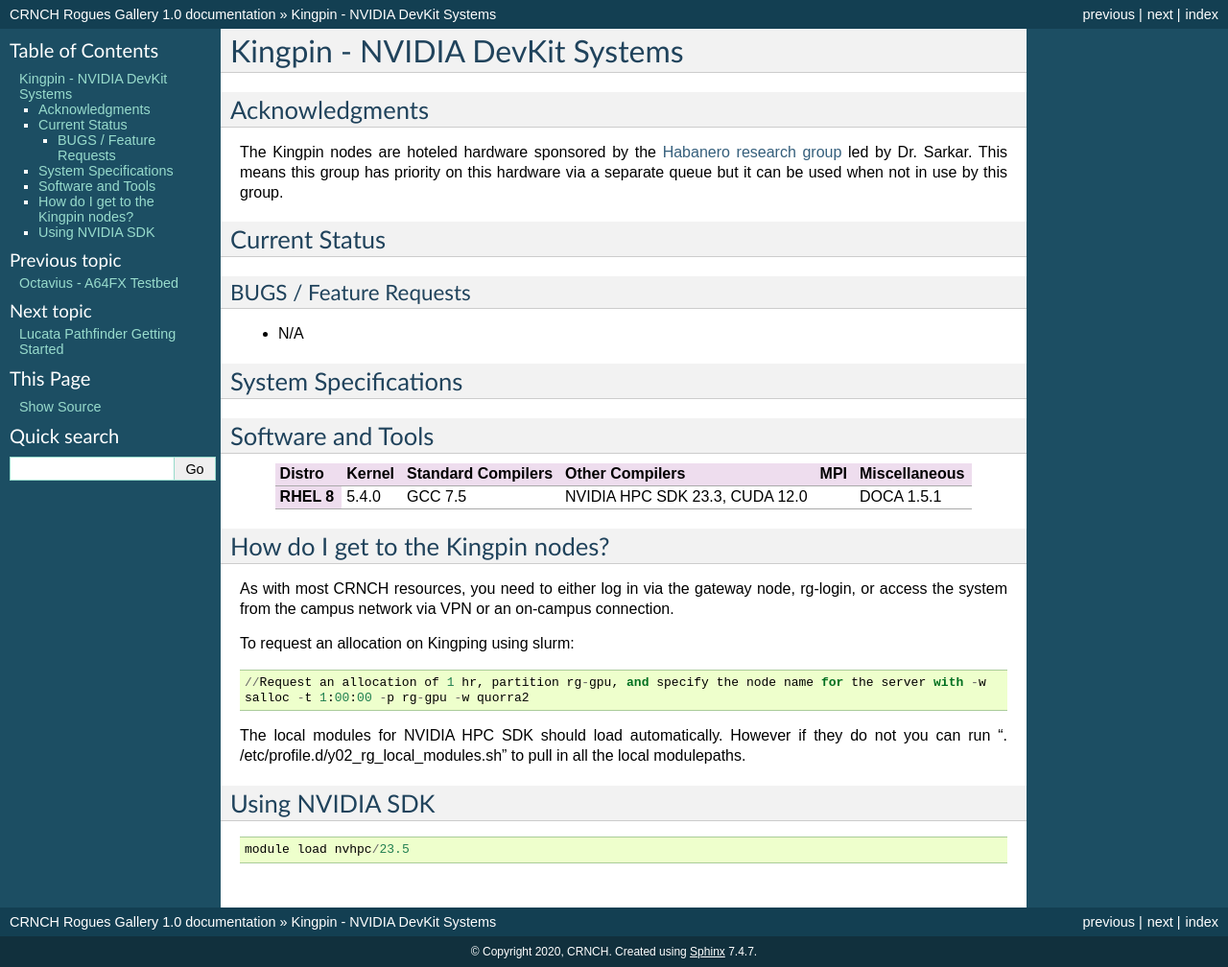
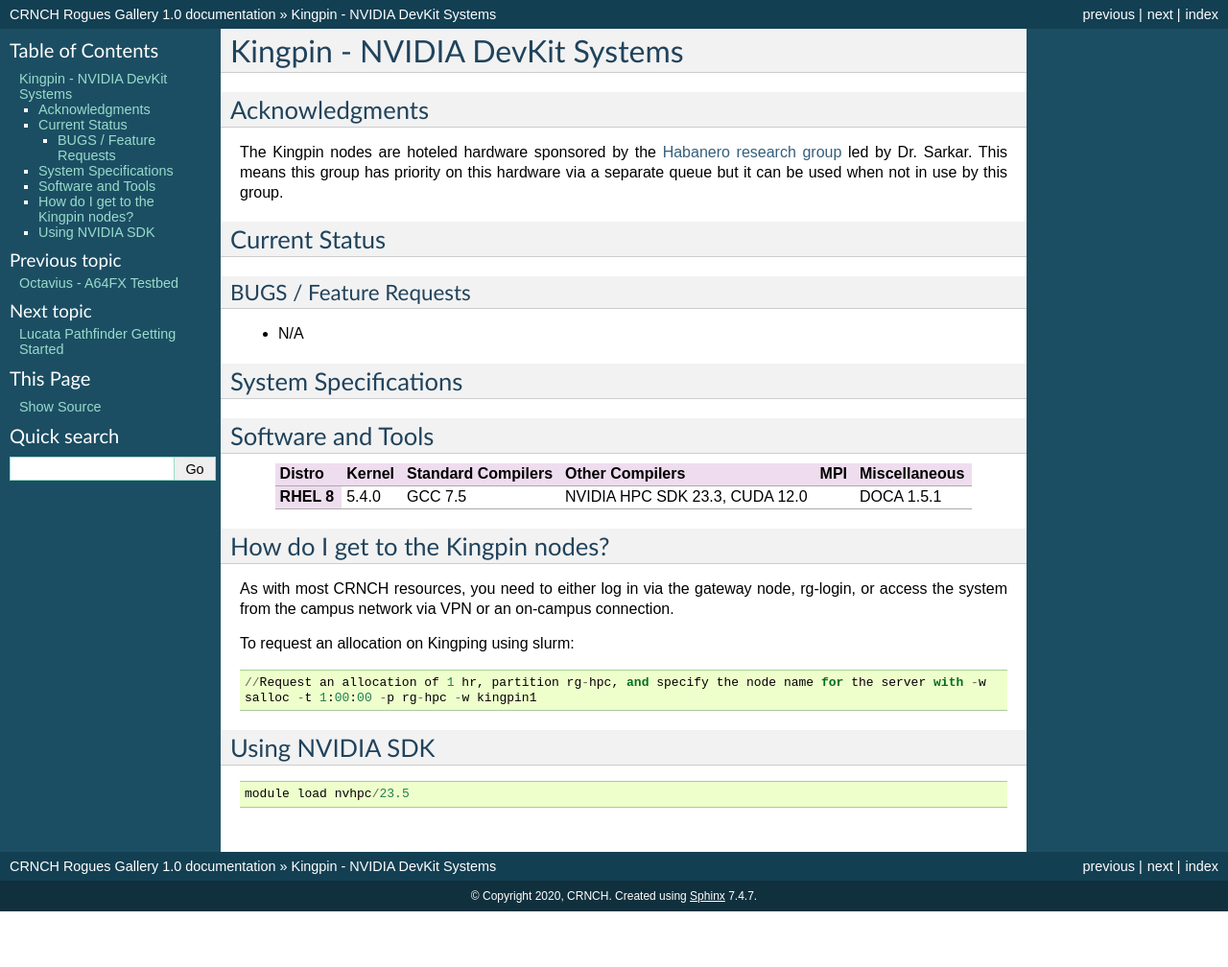
Before and after one commit to gt-crnch-rg/read-the-docs, a Sphinx documentation site: the page built from docs/arm/kingpin-nvidia-devkit.rst, in a window 1280 px wide. Shown: the whole page at 96% size. Built offline with Sphinx 7.4.7, drawn with Linux system fonts in a browser that asks for light colours; pages that are not in the unit, such as notebooks, are missing from menus; after the commit the page ends 950 px from its top, so only the background shows below that.

Commit message:
Update kingpin-nvidia-devkit.rst

```diff
--- a/docs/arm/kingpin-nvidia-devkit.rst
+++ b/docs/arm/kingpin-nvidia-devkit.rst
@@ -68,11 +68,8 @@
 
 .. code::
 
-    //Request an allocation of 1 hr, partition rg-gpu, and specify the node name for the server with -w
-    salloc -t 1:00:00 -p rg-gpu -w quorra2
-
-
-The local modules for NVIDIA HPC SDK should load automatically. However if they do not you can run ". /etc/profile.d/y02_rg_local_modules.sh" to pull in all the local modulepaths.
+    //Request an allocation of 1 hr, partition rg-hpc, and specify the node name for the server with -w
+    salloc -t 1:00:00 -p rg-hpc -w kingpin1
 
 Using NVIDIA SDK
 =========================
```
